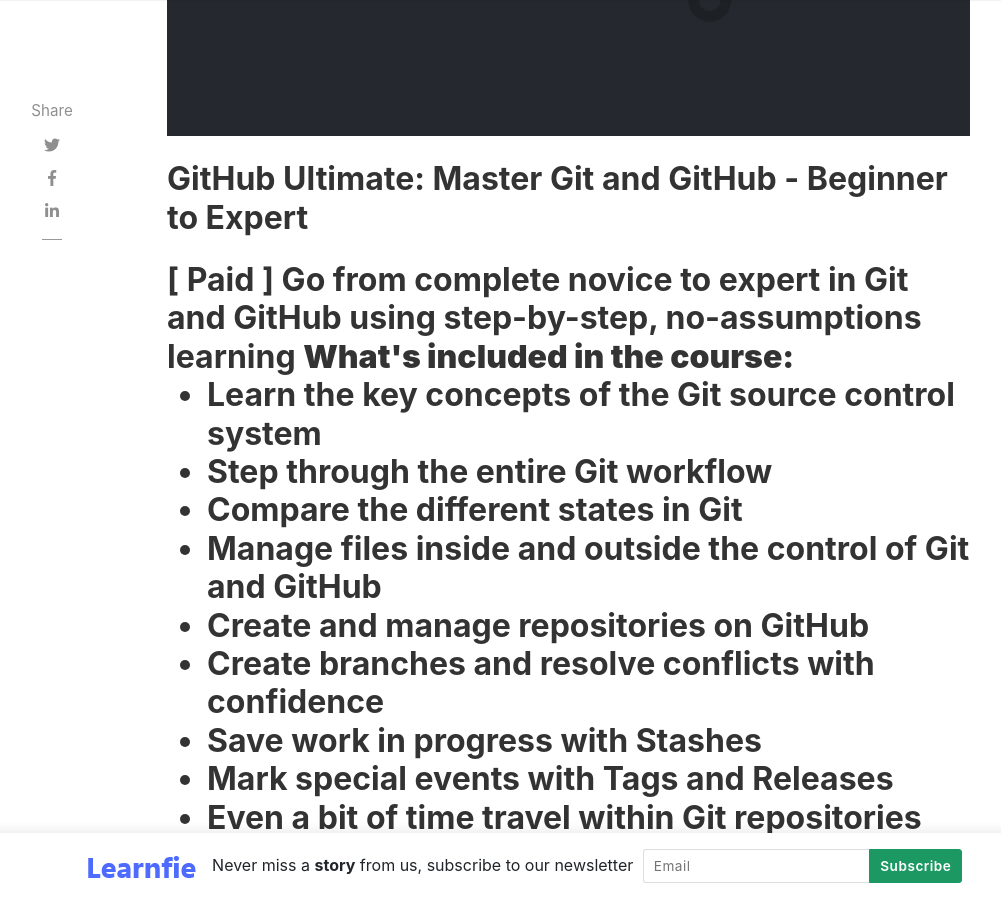
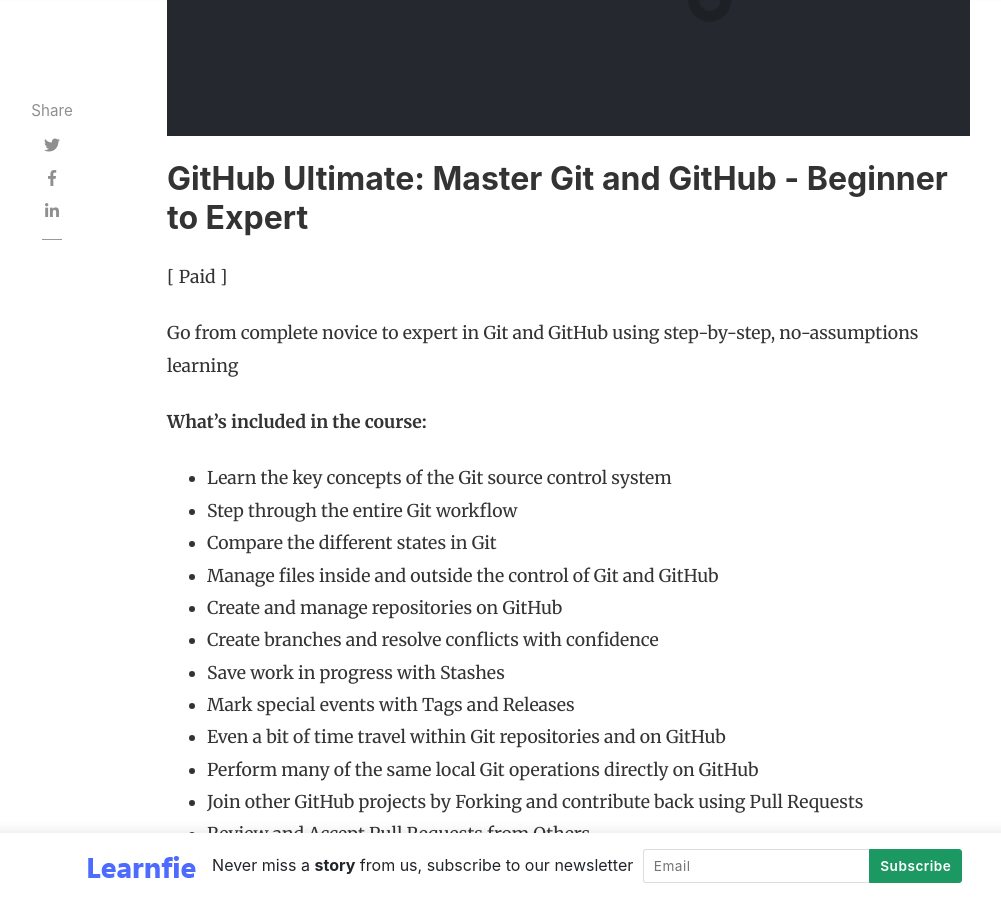
Before and after one commit to learnfie/learnfie.github.io, a Jekyll site: the page built from _posts/2020-02-06-5-best-github-course-on-udemy.md, in a window 1280 px wide and 900 px high, scrolled down 728 px. Shown: the whole window, without its empty margins (118-1119 px from the left). Built offline with Jekyll 4.4.1, drawn with Linux system fonts in a browser that asks for light colours; nearby versions of some CDN libraries; comment, search, counter and statistics services are not loaded.

```diff
--- a/_posts/2020-02-06-5-best-github-course-on-udemy.md
+++ b/_posts/2020-02-06-5-best-github-course-on-udemy.md
@@ -6,7 +6,7 @@ categories: [ github, course, tutorial, learning ]
 image: assets/images/002.png
 ---
 
-<h2>GitHub Ultimate: Master Git and GitHub - Beginner to Expert<h2>
+<h2>GitHub Ultimate: Master Git and GitHub - Beginner to Expert</h2>
 
 [ Paid ]
 
```
